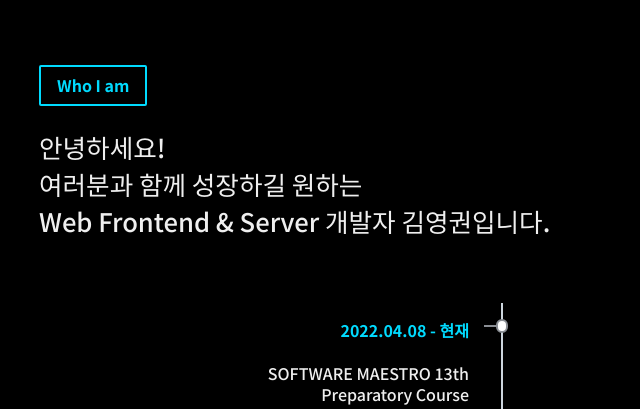
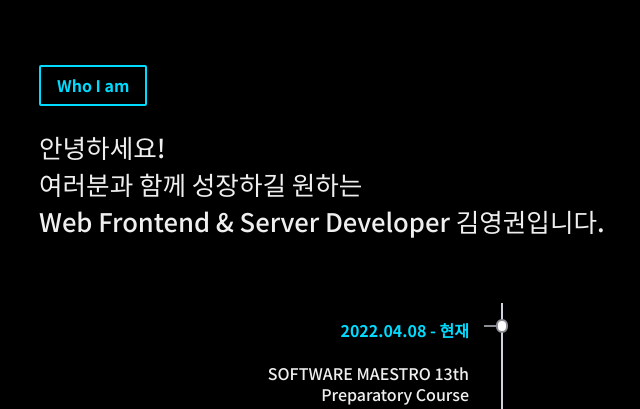
Before and after one commit to youngkwon02/django-youngkwon02.github.io, a Django app: template youngkwonFE/aboutme/templates/aboutme.html in a window 1280 px wide. Shown: the part 408-817 px from the top of the page, without its empty margins (137-777 px from the left). Run offline with Django 3.2, Linux system fonts and the light colour scheme; the template is opened without the code that fills it, so the values that code supplies are empty; grey boxes are pictures that could not be loaded.

Commit message:
style: aboutme comment modification

```diff
--- a/youngkwonFE/aboutme/templates/aboutme.html
+++ b/youngkwonFE/aboutme/templates/aboutme.html
@@ -94,7 +94,7 @@
             <div class="comment-content-head">
               안녕하세요!<br />
               여러분과 함께 성장하길 원하는<br />
-              Web Frontend & Server 개발자 김영권입니다.
+              Web Frontend & Server Developer 김영권입니다.
             </div>
             {% comment %}
             <div class="comment-content-body">
@@ -598,6 +598,7 @@
                   <div class="stack">
                     <div class="category">JavaScript</div>
                     <div class="category">Django</div>
+                    <div class="category">MySQL</div>
                   </div>
                 </div>
                 <div class="detail">
@@ -623,6 +624,7 @@
                   <div class="stack">
                     <div class="category">JavaScript</div>
                     <div class="category">Django</div>
+                    <div class="category">SQLite3</div>
                   </div>
                 </div>
                 <div class="detail">
```
